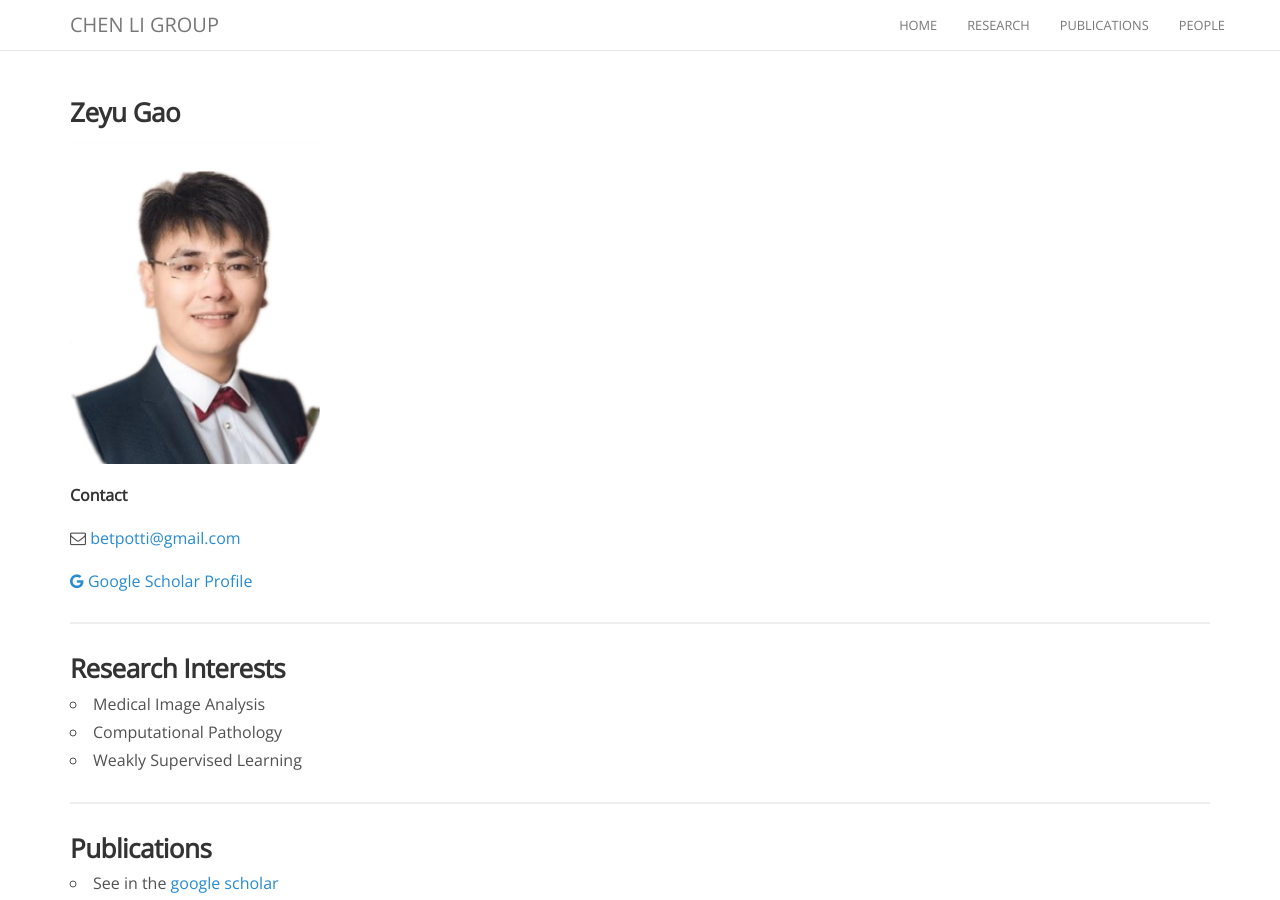
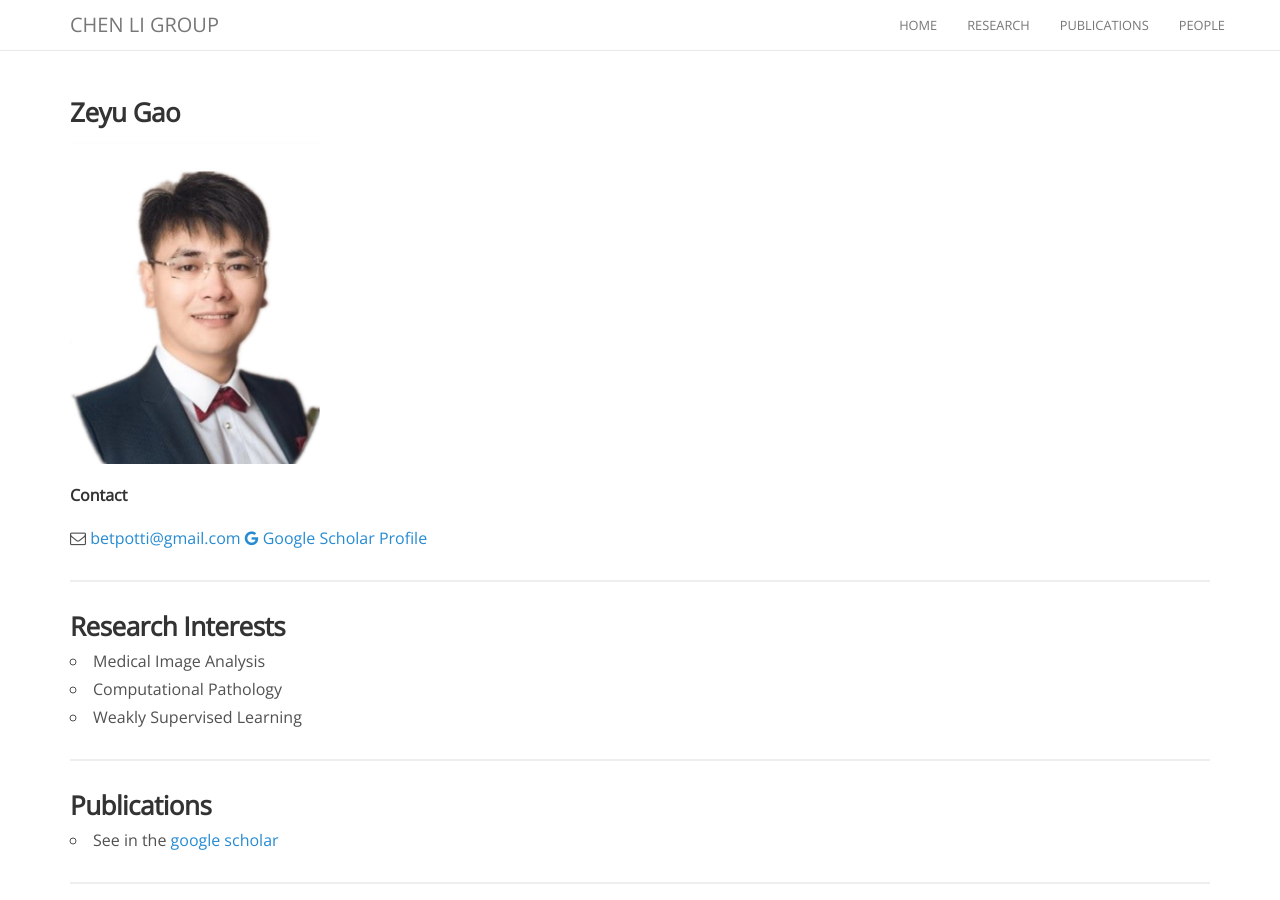
Before and after one commit to chenligroup/chenligroup.github.io, a Jekyll site: the page built from _people/Zeyu_Gao.md, in a window 1280 px wide and 900 px high. Built offline with Jekyll 4.4.1, drawn with Linux system fonts in a browser that asks for light colours; nearby versions of some CDN libraries; comment, search, counter and statistics services are not loaded.

Commit message:
Update Zeyu_Gao.md

```diff
--- a/_people/Zeyu_Gao.md
+++ b/_people/Zeyu_Gao.md
@@ -9,8 +9,7 @@
 
 **Contact**
 
-<i class="fa fa-envelope-o"></i> <betpotti@gmail.com><br>
-
+<i class="fa fa-envelope-o"></i> <betpotti@gmail.com>
 [<i class="fa fa-google"></i> Google Scholar Profile](https://scholar.google.com/citations?user=CeP6dkcAAAAJ&hl=zh-CN)
 
 <hr>
```
